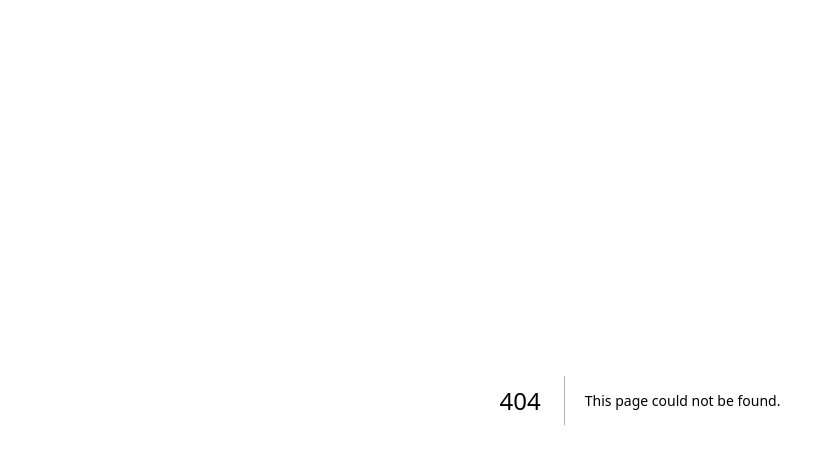
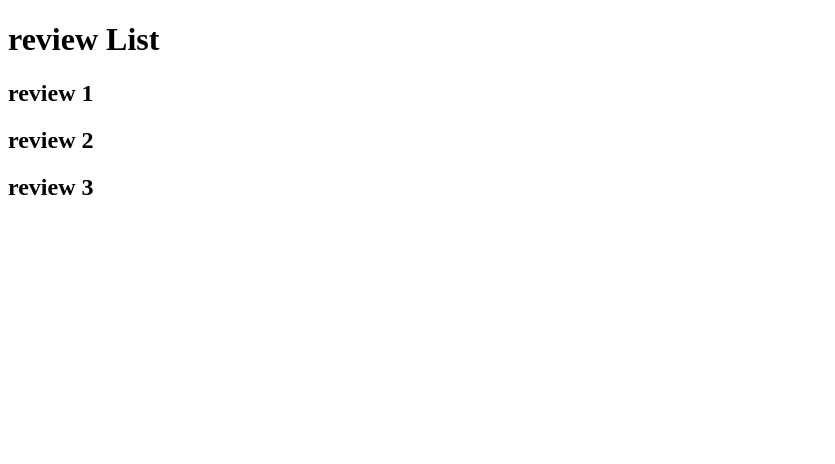
Before and after one commit to MariamKvirchiladze/The-firtst-Next.js-project, a Next.js app: page /products/1/reviews in a window 1280 px wide. Before the commit this address had no page. Shown: the top 464 px of the page, without its empty margins (0-835 px from the left). Built offline with nearby package versions, Linux system fonts and the light colour scheme.

Commit message:
nested dynamic routes in next.js

```diff
--- /dev/null
+++ b/src/app/products/[productsID]/reviews/page.tsx
@@ -0,0 +1,10 @@
+export default function ReviewList() {
+  return (
+    <>
+      <h1>review List</h1>
+      <h2>review 1</h2>
+      <h2>review 2</h2>
+      <h2>review 3</h2>
+    </>
+  );
+}
```
Also changed, not shown: src/app/products/[productsID]/reviews/[reviewID]/page.tsx (added, +11 -0 lines).
